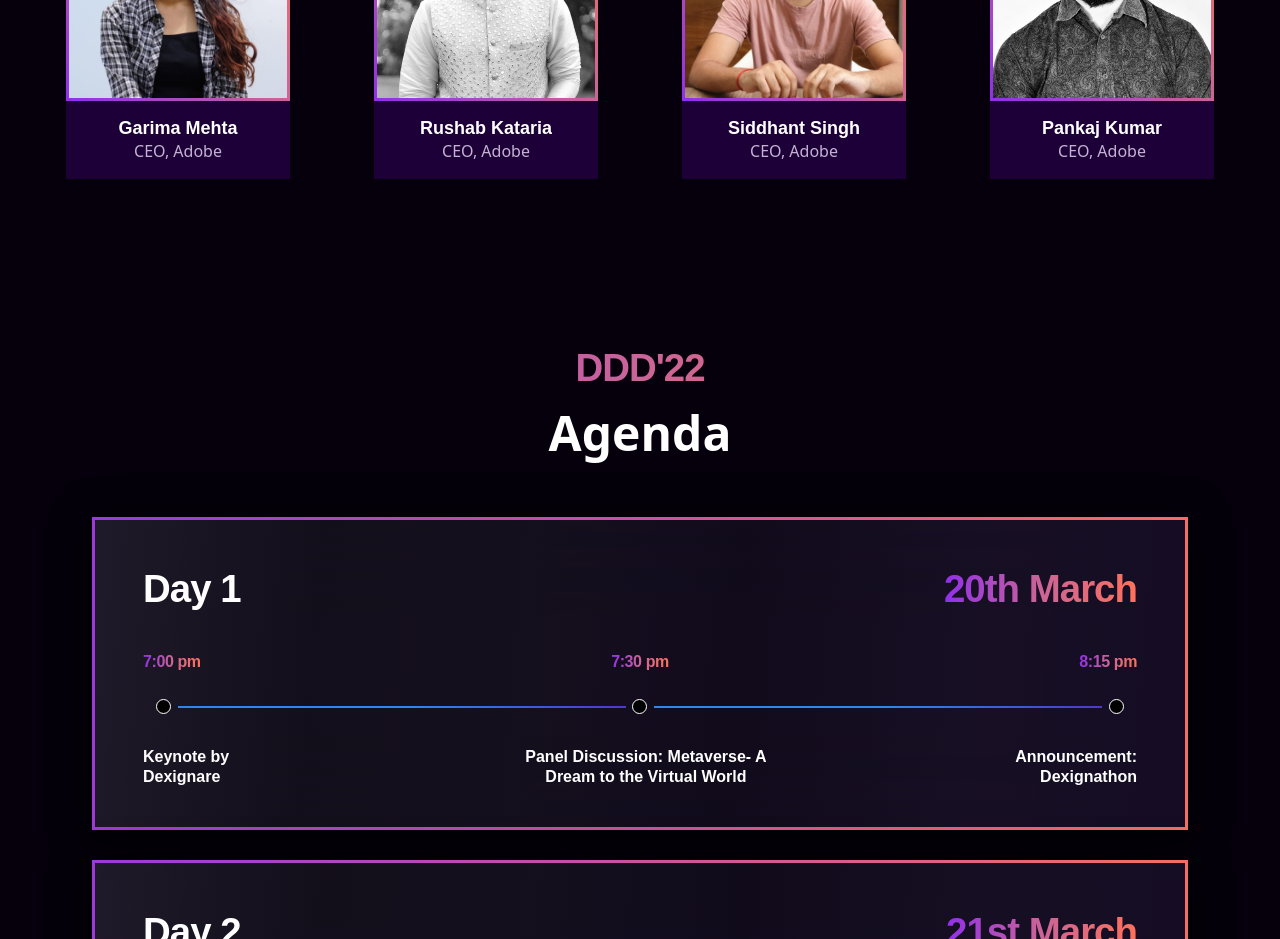
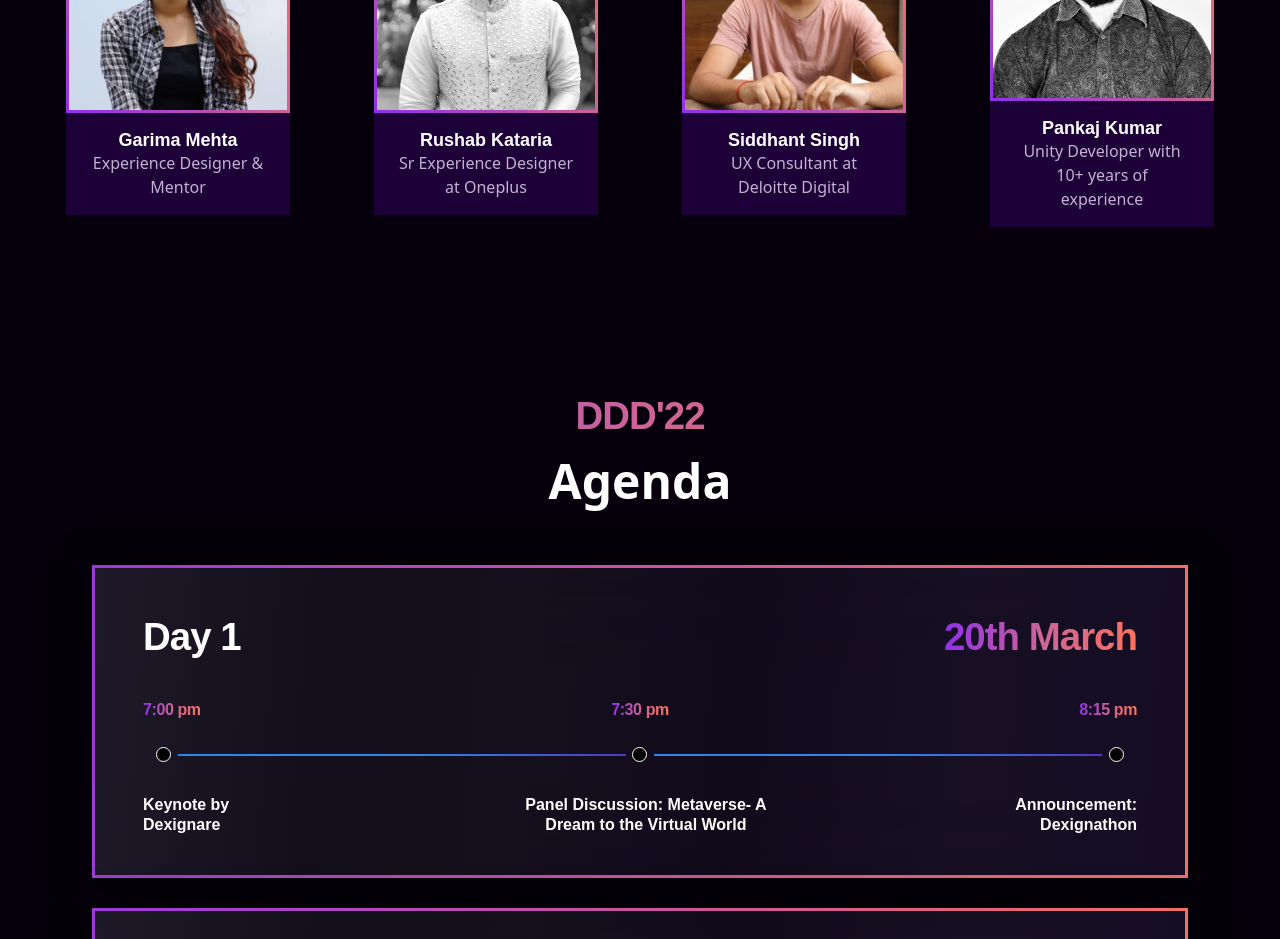
Before and after one commit to Dexignare/dexignare-fontend, a React (Create React App) app: page / in a window 1280 px wide. Shown: the part 2060-2999 px from the top of the page. Built offline with nearby package versions, Linux system fonts and the light colour scheme.

Commit message:
speakers

```diff
--- a/src/Sections/Expert/index.js
+++ b/src/Sections/Expert/index.js
@@ -10,25 +10,25 @@ import Card from "../../components/Card";
 const data = [
   {
     name: "Garima Mehta",
-    pos: "CEO, Adobe",
+    pos: "Experience Designer & Mentor",
     image: expert1,
     linkedin: "https://www.linkedin.com/in/qalamkaari-garima/"
   },
   {
     name: "Rushab Kataria",
-    pos: "CEO, Adobe",
+    pos: "Sr Experience Designer at Oneplus",
     image: expert2,
     linkedin: "https://www.linkedin.com/in/rushabk/"
   },
   {
     name: "Siddhant Singh",
-    pos: "CEO, Adobe",
+    pos: "UX Consultant at Deloitte Digital",
     image: expert3,
     linkedin: "https://www.linkedin.com/in/simply-siddhant-singh/"
   },
   {
     name: "Pankaj Kumar",
-    pos: "CEO, Adobe",
+    pos: "Unity Developer with 10+ years of experience",
     image: expert4,
     linkedin: "https://www.linkedin.com/in/pankaj-parmar-41663653/"
   },
--- a/src/components/Card/index.js
+++ b/src/components/Card/index.js
@@ -17,7 +17,7 @@ const Card = ({ name, pos, img, social }) => {
           <p className='text-white font-montserrat mt-2 font-bold text-lg leading-tight truncate'>
             {name}
           </p>
-          <div className='mb-2'>
+          <div className='mb-2  px-6'>
             <span className='text-light-300 text-md'>{pos}</span>
           </div>
         </div>
```
